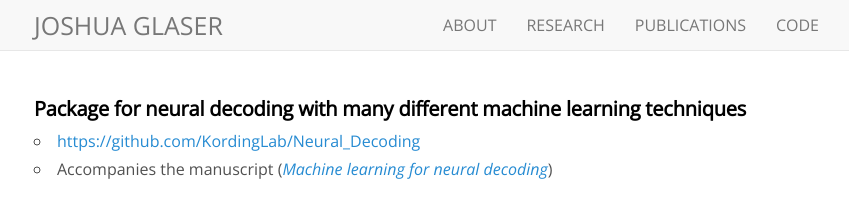
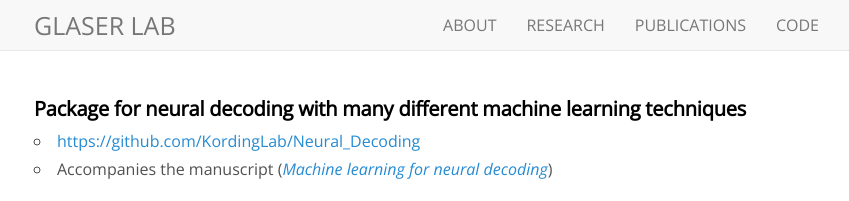
Before and after one commit to glaserlab/glaserlab.github.io, a Jekyll site: the page built from code.md, in a window 1280 px wide. Shown: the top 201 px of the page, without its empty margins (221-1070 px from the left). Built offline with Jekyll 4.4.1, drawn with Linux system fonts in a browser that asks for light colours; nearby versions of some CDN libraries; our own code applies the rules of GitHub Pages for plain Markdown files; comment, search, counter and statistics services are not loaded.

Commit message:
Update _config.yml

```diff
--- a/_config.yml
+++ b/_config.yml
@@ -1,13 +1,13 @@
 
 
 # Basic
-name:               "Joshua Glaser"
+name:               "Glaser Lab"
 title:              "title"
 description:        "description"
 
 # URL
-url:                https://jglaser2.github.io
-production_url:     https://jglaser2.github.io/
+url:                https://glaserlab.github.io
+production_url:     https://glaserlab.github.io/
 baseurl:
 #baseurl:            "" #For Root Domain
 permalink:          /:year/:month/:day/:title.html
```
